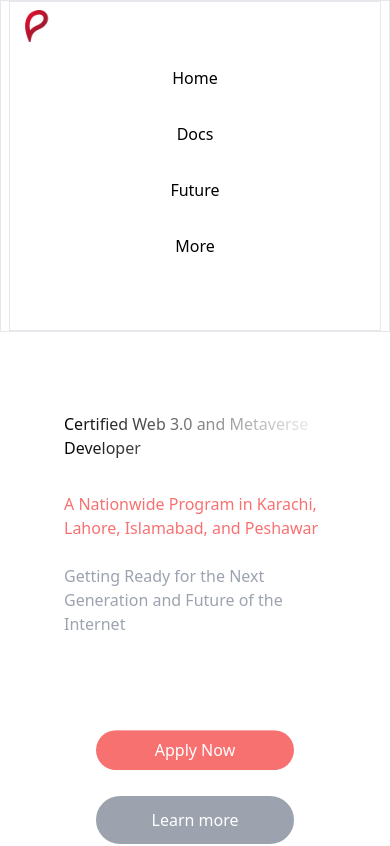
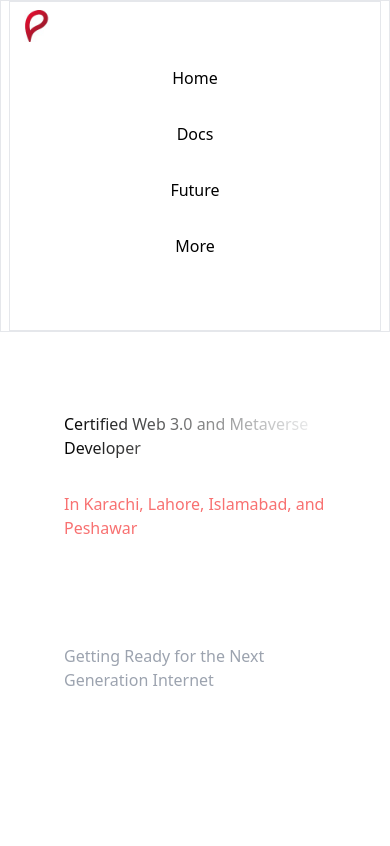
Before and after one commit to JunaidAlam789/panaverse_site_tailwind, a Next.js app: page / in a window 390 px wide. Shown: the top 846 px of the page. Built offline with nearby package versions, Linux system fonts and the light colour scheme.

Commit message:
Update Main_Section.tsx

```diff
--- a/app/components/Main_Section.tsx
+++ b/app/components/Main_Section.tsx
@@ -8,11 +8,15 @@
               Certified Web 3.0 and Metaverse Developer
               </p>
 
-            <p className="flex text-left sm:justify-center  text-base sm:text-xl md:text-2xl lg:text-3xl py-4 text-red-400 sm:font-thin md:font-normal lg:font-medium ">
+            <p className="flex text-left sm:collapse sm:justify-center  text-base sm:text-xl md:text-2xl lg:text-3xl py-4 text-red-400 sm:font-thin md:font-normal lg:font-medium ">
+            In Karachi, Lahore, Islamabad, and Peshawar
+            </p>
+            <p className="flex text-left collapse sm:visible sm:justify-center  text-base sm:text-xl md:text-2xl lg:text-3xl py-4 text-red-400 sm:font-thin md:font-normal lg:font-medium ">
             A Nationwide Program in Karachi, Lahore, Islamabad, and Peshawar
             </p>
-
-          <p className="flex text-left sm:justify-center py-2 text-gray-400 text-base sm:text-xl md:text-2xl">
+            <p className="flex text-left sm:collapse sm:justify-center py-2 text-gray-400 text-base sm:text-xl md:text-2xl">
+          Getting Ready for the Next Generation Internet</p>
+          <p className="flex text-left collapse sm:visible sm:justify-center py-2 text-gray-400 text-base sm:text-xl md:text-2xl">
           Getting Ready for the Next Generation and Future of the Internet</p>
           <p className="flex text-left collapse sm:visible sm:justify-center py-2 text-gray-400 text-base sm:text-xl md:text-2xl">
           Join a 13 Trillion Dollar Industry with 5 Billion Users</p>
```
